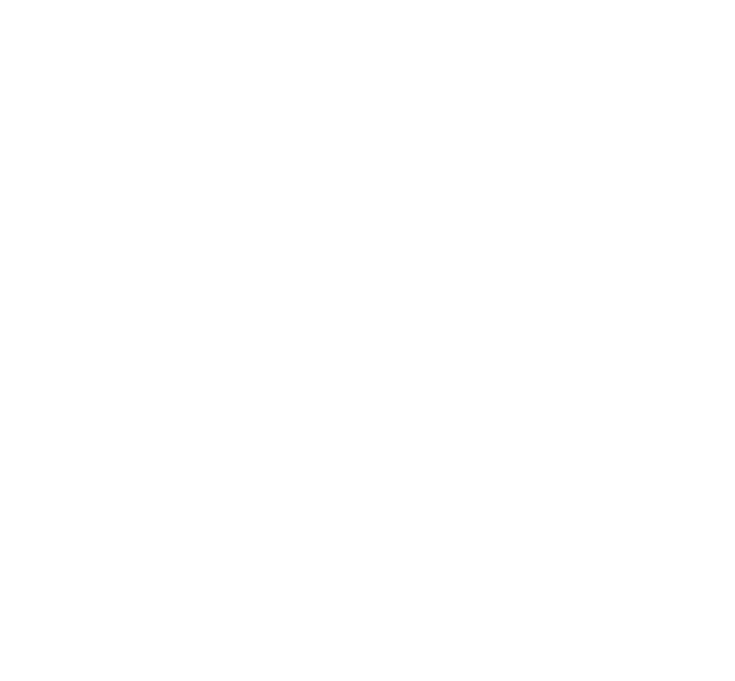
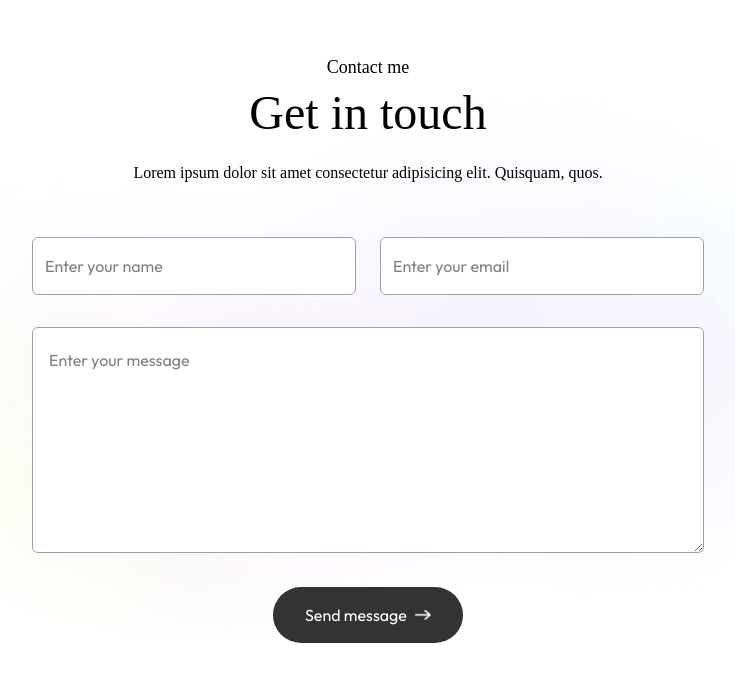
Before and after one commit to gurkirtheerey/gheerey, a Next.js app: page / in a window 1280 px wide. Shown: the part 2936-3617 px from the top of the page, without its empty margins (272-1007 px from the left). Before the commit the page ends 2949 px from the top, so only its background shows below. Built offline with nearby package versions, Linux system fonts and the light colour scheme; a web font is replaced by a local one.

Commit message:
contact page

```diff
--- /dev/null
+++ b/app/components/Contact.tsx
@@ -0,0 +1,82 @@
+import { assets } from "@/assets/assets";
+import Image from "next/image";
+import { useState } from "react";
+const Contact = () => {
+  const [result, setResult] = useState("");
+
+  const onSubmit = async (event: React.FormEvent<HTMLFormElement>) => {
+    event.preventDefault();
+    setResult("Sending....");
+    const formData = new FormData(event.target as HTMLFormElement);
+
+    formData.append("access_key", "a596cf0d-7f98-4a92-9183-98a77d339aa6");
+
+    const response = await fetch("https://api.web3forms.com/submit", {
+      method: "POST",
+      body: formData,
+    });
+
+    const data = await response.json();
+
+    if (data.success) {
+      setResult("Form Submitted Successfully");
+      (event.target as HTMLFormElement).reset();
+    } else {
+      console.log("Error", data);
+      setResult(data.message);
+    }
+  };
+
+  return (
+    <div
+      id="contact"
+      className="w-full px-[12%] py-10 scroll-mt-20 bg-[url('/footer-bg-color.png')] bg-[length:90%_auto] bg-center bg-no-repeat"
+    >
+      <h4 className="text-center mb-2 text-lg font-Ovo">Contact me</h4>
+      <h2 className="text-center text-5xl font-Ovo">Get in touch</h2>
+      <p className="text-center mx-auto max-w-2xl mt-5 mb-12 font-Ovo">
+        Lorem ipsum dolor sit amet consectetur adipisicing elit. Quisquam, quos.
+      </p>
+
+      <form className="max-w-2xl mx-auto" onSubmit={onSubmit}>
+        <div className="grid grid-cols-auto gap-6 mt-10 mb-8">
+          <input
+            type="text"
+            placeholder="Enter your name"
+            required
+            className="flex-1 p-3 outline-none border-[0.5px] border-gray-400 rounded-md bg-white"
+            name="name"
+          />
+          <input
+            type="email"
+            placeholder="Enter your email"
+            required
+            className="flex-1 p-3 outline-none border-[0.5px] border-gray-400 rounded-md bg-white"
+            name="email"
+          />
+        </div>
+        <textarea
+          placeholder="Enter your message"
+          required
+          rows={6}
+          className="w-full p-4 outline-none border-[0.5px] border-gray-400 rounded-md bg-white mb-6"
+          name="message"
+        />
+        <button
+          type="submit"
+          className="py-3 px-8 w-max flex items-center justify-between gap-2 bg-black/80 text-white rounded-full mx-auto hover:bg-black duration-300 cursor-pointer"
+        >
+          Send message
+          <Image
+            src={assets.right_arrow_white}
+            alt="right-arrow-white"
+            className="w-4"
+          />
+        </button>
+        {result && <p className="text-center mt-4">{result}</p>}
+      </form>
+    </div>
+  );
+};
+
+export default Contact;
--- a/app/page.tsx
+++ b/app/page.tsx
@@ -4,6 +4,7 @@
 import About from "./components/About";
 import Services from "./components/Services";
 import Work from "./components/Work";
+import Contact from "./components/Contact";
 
 export default function Home() {
   return (
@@ -13,6 +14,7 @@
       <About />
       <Services />
       <Work />
+      <Contact />
     </>
   );
 }
```
Also changed, not shown: public/footer-bg-color.png (renamed from assets/public/footer-bg-color.png).
